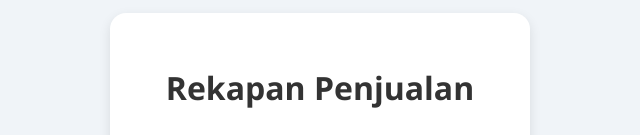
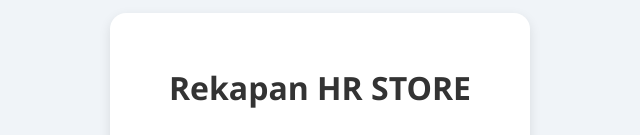
Before and after one commit to heruahmad1/rekapan-store, a plain HTML site: page index.html in a window 1280 px wide. Shown: the top 135 px of the page, without its empty margins (320-960 px from the left). Drawn offline with Linux system fonts and the light colour scheme.

Commit message:
Update index.html

```diff
--- a/index.html
+++ b/index.html
@@ -63,7 +63,7 @@
 </head>
 <body>
   <div class="container">
-    <h1>Rekapan Penjualan</h1>
+    <h1>Rekapan HR STORE</h1>
     <form id="sales-form">
       <label>
         Tanggal:
```
